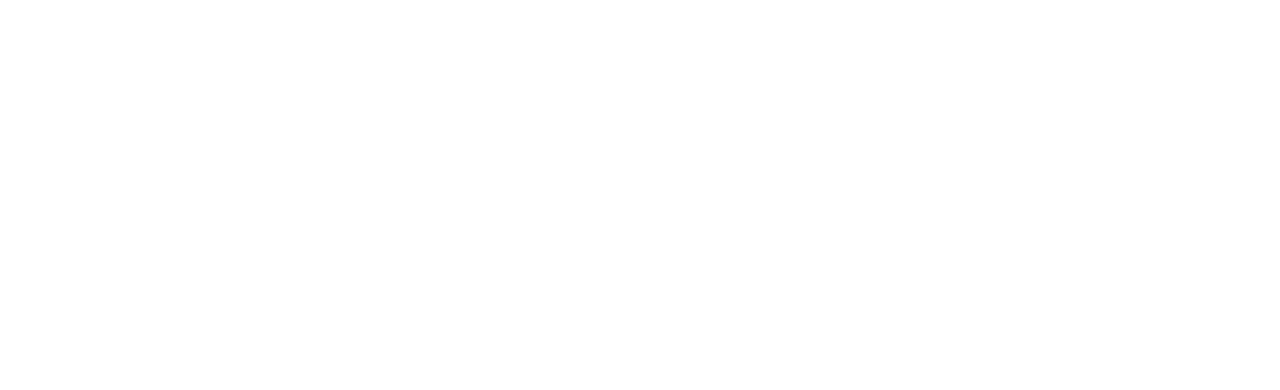
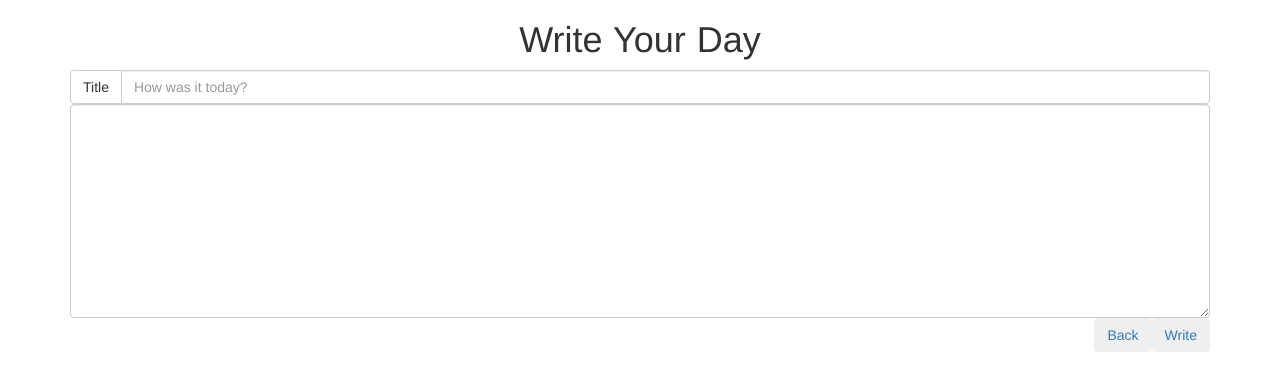
Before and after one commit to MartianLee/vue-nuxt-board, a Nuxt app: page /write in a window 1280 px wide. Before the commit this address had no page. Shown: the top 390 px of the page. Built offline with nearby package versions, Linux system fonts and the light colour scheme.

Commit message:
add write post page.

```diff
--- /dev/null
+++ b/pages/write.vue
@@ -0,0 +1,38 @@
+<template>
+    <div class="container">
+        <div>
+            <h1 class="display-2">Write Your Day</h1>
+        </div>
+        <div class="input">
+            <div >
+                <div class="input-group">
+                    <span class="input-group-btn">
+                        <button class="btn btn-default" type="button">Title</button>
+                    </span>
+                    <input type="text" class="form-control" placeholder="How was it today?">
+                </div><!-- /input-group -->
+            </div>
+            <div>
+                <textarea class="form-control" rows="10" id="diary_text"></textarea>
+            </div>
+        </div>
+        <div class="text-right">
+            <button type="button" class="btn"><nuxt-link to="/diary">Back</nuxt-link></button>
+            <button type="button" class="btn"><nuxt-link to="/diary">Write</nuxt-link></button>
+        </div>
+    </div>
+</template>
+<script>
+
+</script>
+<style scoped>
+    .container {
+        min-height: 100vh;
+        justify-content: center;
+        align-items: center;
+        text-align: center;
+    }
+    #diary_text{
+        rows: 50%;
+    }
+</style>
```
